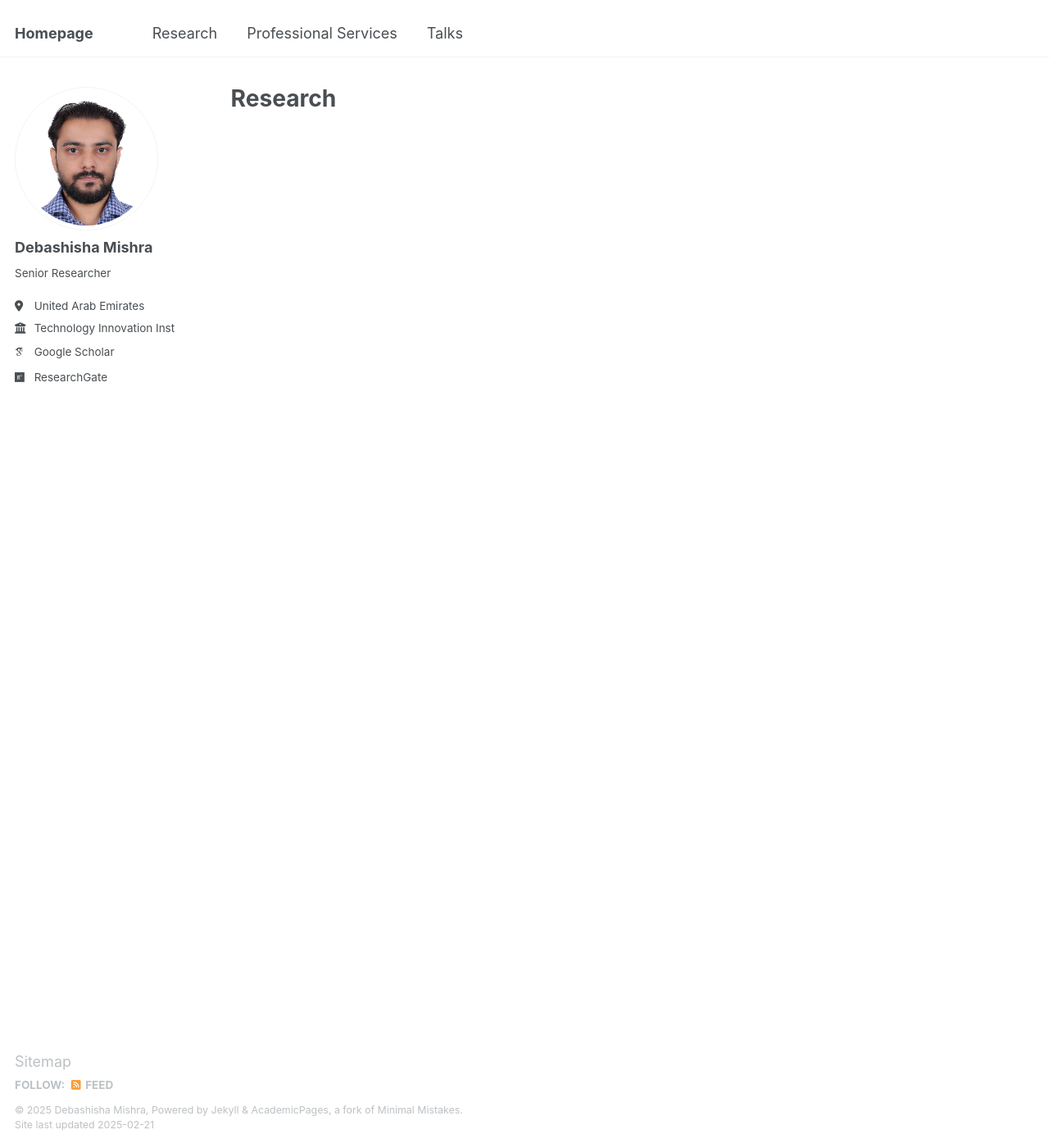
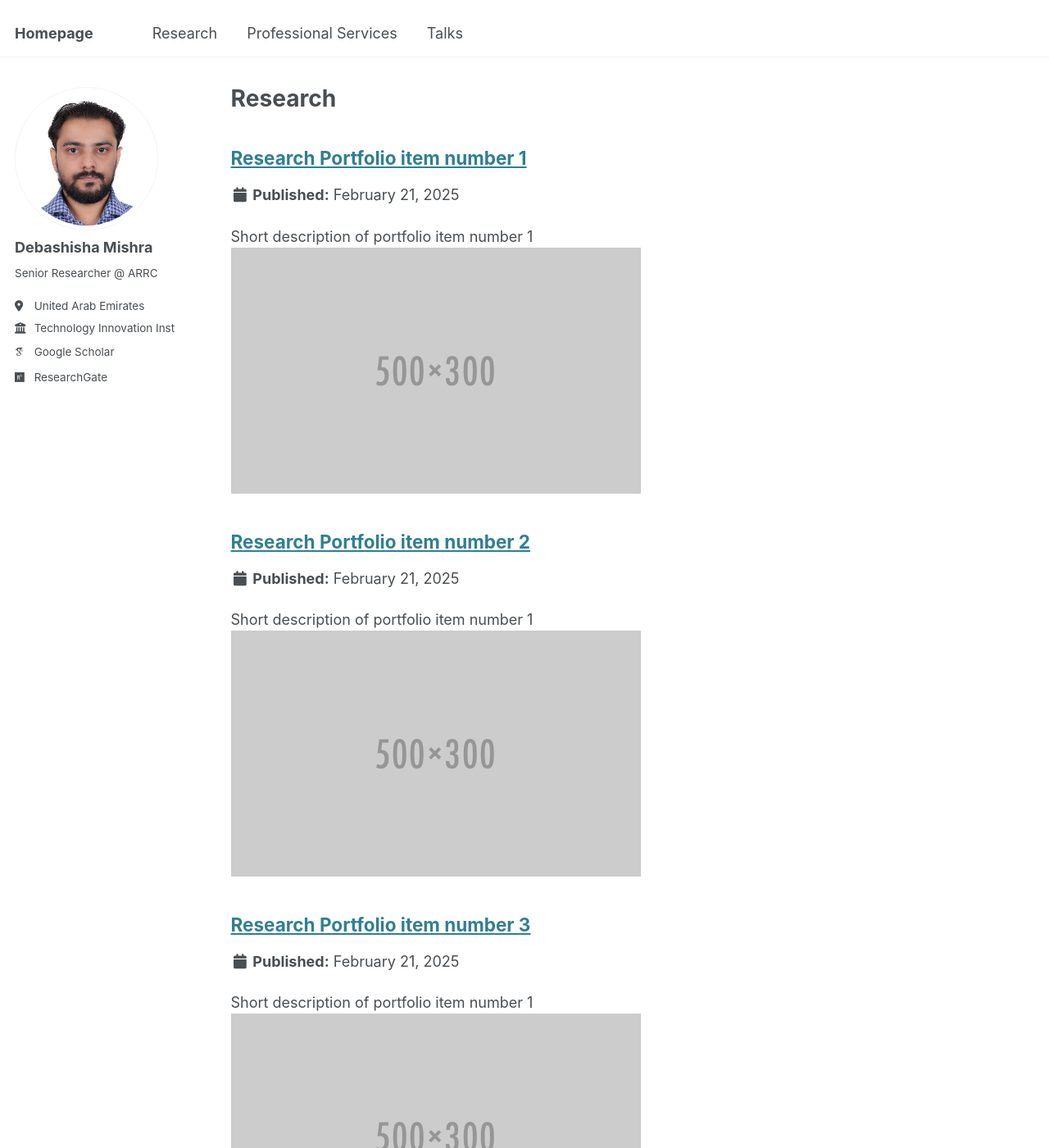
Before and after one commit to debashish216/debashish216.github.io, a Jekyll site: the page built from _pages/research.html, in a window 1280 px wide and 1400 px high. Shown: the whole window at 82% size. Built offline with Jekyll 4.4.1, drawn with Linux system fonts in a browser that asks for light colours; some web fonts are replaced; a file with an impossible date is left out; part of the change alters nothing that is shown; some of the changed text lies outside the part shown.

Commit message:
Initial commit

```diff
--- a/_config.yml
+++ b/_config.yml
@@ -25,7 +25,7 @@ author:
   avatar           : "ProfilePic.jpg"
   name             : "Debashisha Mishra"
   pronouns         : # example: "she/her"
-  bio              : "Senior Researcher"
+  bio              : "Senior Researcher @ ARRC"
   location         : "United Arab Emirates"
   employer         : "Technology Innovation Institute (TII)"
   uri              : # URL
--- a/_pages/research.html
+++ b/_pages/research.html
@@ -7,6 +7,7 @@ author_profile: true
 
 {% include base_path %}
 
-{% for post in site.research reversed %}
+
+{% for post in site.research %}
   {% include archive-single.html %}
 {% endfor %}
--- a/_research/research1.md
+++ b/_research/research1.md
@@ -1,25 +1,7 @@
 ---
-title: "Advanced Air Mobility (flying taxi) corridor design and separation definition"
-collection: research
-type: ""
-permalink: /research/research1
-venue: ""
-date:
-location: ""
+title: "Research Portfolio item number 1"
+excerpt: "Short description of portfolio item number 1<br/><img src='/images/500x300.png'>"
+collection: portfolio
 ---
 
-This is a description of the research experience. You can use markdown like any other post.
-
-Heading 1
-======
-aaaaaa
-
-
-Heading 2
-======
-bbbbbb
-
-
-Heading 3
-======
-ccccc
+This is an item in your portfolio. It can be have images or nice text. If you name the file .md, it will be parsed as markdown. If you name the file .html, it will be parsed as HTML.
--- a/_research/research2.md
+++ b/_research/research2.md
@@ -1,25 +1,7 @@
 ---
-title: "Rapid aerial disaster management using UAV access infrastructure and relays"
-collection: research
-type: ""
-permalink: /research/research2
-venue: ""
-date:
-location: ""
+title: "Research Portfolio item number 2"
+excerpt: "Short description of portfolio item number 1<br/><img src='/images/500x300.png'>"
+collection: portfolio
 ---
 
-This is a description of the research experience. You can use markdown like any other post.
-
-Heading 1
-======
-aaaaaa
-
-
-Heading 2
-======
-bbbbbb
-
-
-Heading 3
-======
-ccccc
+This is an item in your portfolio. It can be have images or nice text. If you name the file .md, it will be parsed as markdown. If you name the file .html, it will be parsed as HTML.
--- a/_research/research3.md
+++ b/_research/research3.md
@@ -1,25 +1,7 @@
 ---
-title: "UAV-assisted 4G/5G base station and autonomous positioning"
-collection: research
-type: ""
-permalink: /research/research3
-venue: ""
-date:
-location: ""
+title: "Research Portfolio item number 3"
+excerpt: "Short description of portfolio item number 1<br/><img src='/images/500x300.png'>"
+collection: portfolio
 ---
 
-This is a description of the research experience. You can use markdown like any other post.
-
-Heading 1
-======
-aaaaaa
-
-
-Heading 2
-======
-bbbbbb
-
-
-Heading 3
-======
-ccccc
+This is an item in your portfolio. It can be have images or nice text. If you name the file .md, it will be parsed as markdown. If you name the file .html, it will be parsed as HTML.
--- a/_research/research4.md
+++ b/_research/research4.md
@@ -1,25 +1,7 @@
 ---
-title: "Cloud-native radio access network (RAN) design"
-collection: research
-type: ""
-permalink: /research/research4
-venue: ""
-date:
-location: ""
+title: "Research Portfolio item number 4"
+excerpt: "Short description of portfolio item number 1<br/><img src='/images/500x300.png'>"
+collection: portfolio
 ---
 
-This is a description of the research experience. You can use markdown like any other post.
-
-Heading 1
-======
-aaaaaa
-
-
-Heading 2
-======
-bbbbbb
-
-
-Heading 3
-======
-ccccc
+This is an item in your portfolio. It can be have images or nice text. If you name the file .md, it will be parsed as markdown. If you name the file .html, it will be parsed as HTML.
```
